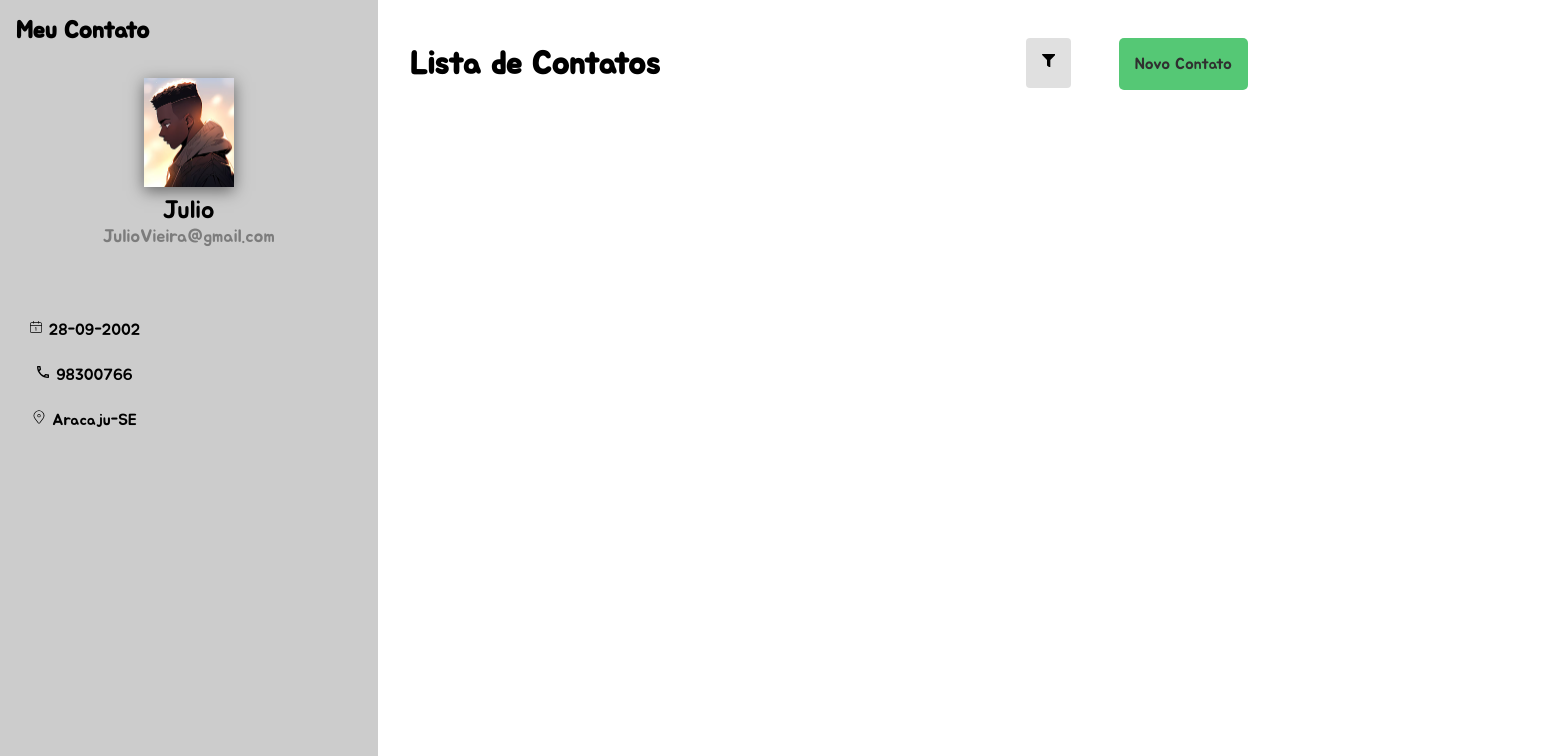
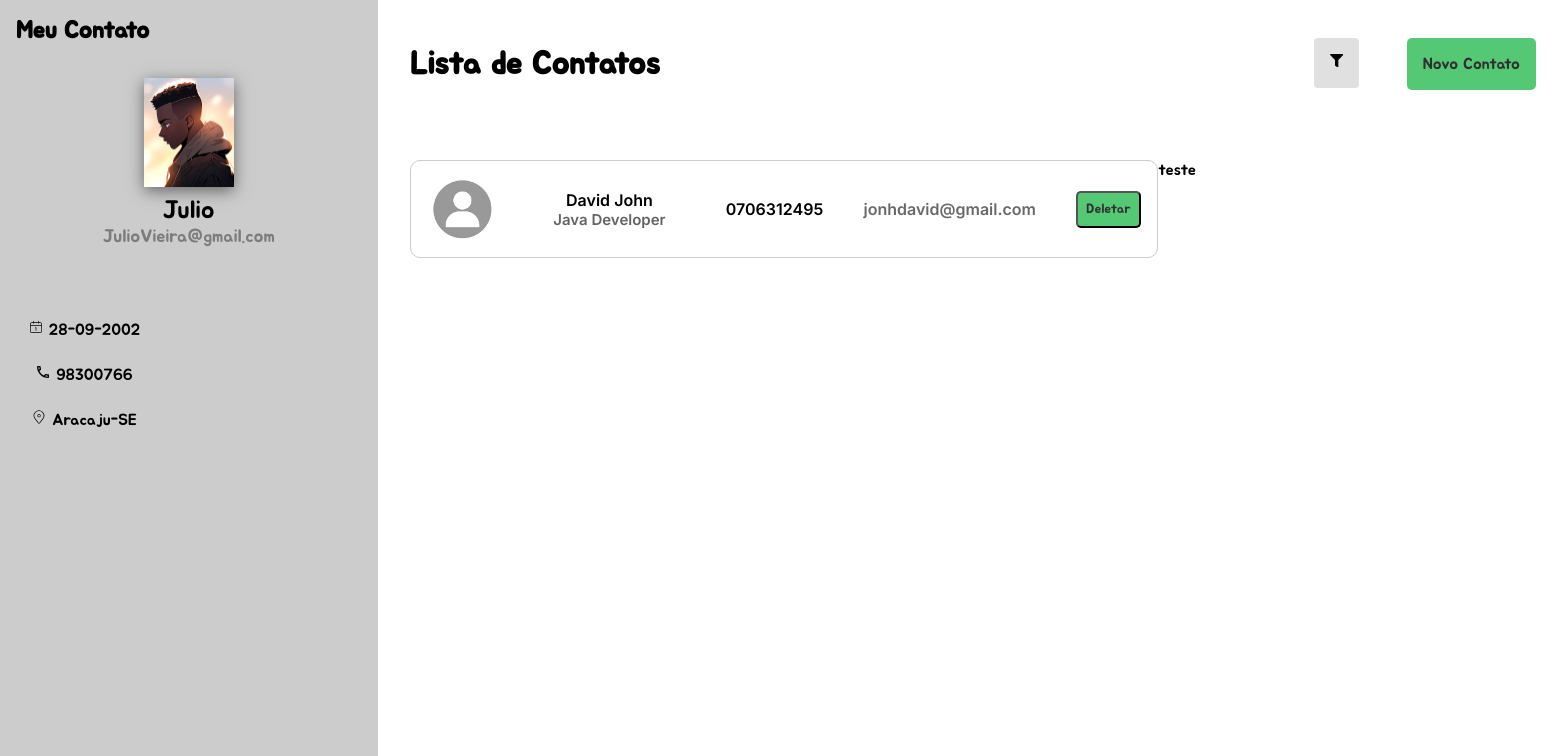
Before and after one commit to JulioVieiraP/Minha-lista-de-contatos, a React (Vite) app: page / in a window 1280 px wide. Shown: the top 756 px of the page, 1568 px wide, since content can reach past the window. Built offline with nearby package versions, Linux system fonts and the light colour scheme; the HTML template or start-up script is replaced by a standard one.

Commit message:
Criando o style para lista de contatos

```diff
--- a/index.html
+++ b/index.html
@@ -6,7 +6,7 @@
     <meta name="viewport" content="width=device-width, initial-scale=1.0" />
     <link rel="preconnect" href="https://fonts.googleapis.com">
     <link rel="preconnect" href="https://fonts.gstatic.com" crossorigin>
-    <link href="https://fonts.googleapis.com/css2?family=Jua&family=Roboto&family=Roboto+Mono:ital,wght@0,100..700;1,100..700&display=swap" rel="stylesheet">
+    <link href="https://fonts.googleapis.com/css2?family=Inter:wght@600&family=Jua&family=Roboto&family=Roboto+Mono:ital,wght@0,100..700;1,100..700&display=swap" rel="stylesheet">
     <title>Lista de contatos</title>
   </head>
   <body>
--- a/src/Pages/Home/index.tsx
+++ b/src/Pages/Home/index.tsx
@@ -1,13 +1,11 @@
-import Header from "../../components/Header"
-import Perfil from "../../components/Perfil"
+import HomeContainer from "../../containers/HomeContainer";
 
 const Home = () => {
   return (
     <>
-      <Perfil />
-      <Header />
+      <HomeContainer />
     </>
-  )
-}
+  );
+};
 
-export default Home
+export default Home;
--- a/src/components/Header/index.tsx
+++ b/src/components/Header/index.tsx
@@ -1,5 +1,6 @@
 import * as S from './styles'
 import FiltroDropdpwn from "../FiltroDropdown"
+import { ButtonLink } from '../../styles'
 
 const Header = () => {
   return (
@@ -8,7 +9,7 @@ const Header = () => {
         <h1>Lista de Contatos</h1>
         <S.Div>
           <FiltroDropdpwn />
-          <S.Button to='/NovoContato'>Novo Contato</S.Button>
+          <ButtonLink to='/NovoContato'>Novo Contato</ButtonLink>
         </S.Div>
       </S.Header>
     </>
--- a/src/components/Header/styles.ts
+++ b/src/components/Header/styles.ts
@@ -1,4 +1,3 @@
-import { Link } from "react-router-dom";
 import styled from "styled-components";
 
 export const Header = styled.header`
@@ -13,17 +12,3 @@ export const Header = styled.header`
 export const Div = styled.div`
   display: flex;
 `
-
-export const Button = styled(Link)`
-  background-color: #55C875;
-  color: #303030;
-  border-radius: 5px;
-  padding: 16px;
-  display: flex;
-  align-items: center;
-  text-align: center;
-
-  &:hover{
-    opacity: .7;
-  }
-`
--- /dev/null
+++ b/src/components/ListaDeContatos/index.tsx
@@ -0,0 +1,33 @@
+import { Button } from "../../styles"
+import * as S from "./styles"
+
+import Icon from "../../assets/Foto_Perfil2.png"
+
+const ListaDeContatos = () => {
+  return(
+    <>
+      <S.ContactContainer>
+        <ul>
+          <S.ContactItem>
+            <S.ContactDetails>
+              <S.ContactImage src={Icon} alt="test" />
+              <div>
+                <S.P>David John</S.P>
+                <S.Descricao>Java Developer</S.Descricao>
+              </div>
+              <S.P>0706312495</S.P>
+              <S.Gmail>jonhdavid@gmail.com</S.Gmail>
+              <Button>Deletar</Button>
+            </S.ContactDetails>
+          </S.ContactItem>
+        </ul>
+
+        <div>
+          <p>teste</p>
+        </div>
+      </S.ContactContainer>
+    </>
+  )
+}
+
+export default ListaDeContatos
--- /dev/null
+++ b/src/components/ListaDeContatos/styles.ts
@@ -0,0 +1,51 @@
+import styled from "styled-components";
+
+export const ContactDetails = styled.div`
+  font-family: "Inter", sans-serif;
+  display: flex;
+  justify-content: space-between;
+  align-items: center;
+  text-align: center;
+
+  div {
+    margin-right: 20px;
+    font-family: "Inter", sans-serif;
+  }
+`;
+
+export const ContactContainer = styled.div`
+  display: grid;
+  grid-template-columns: 748px 378px;
+  justify-content: space-between;
+  align-items: flex-start;
+  padding: 32px;
+  height: 80vh;
+  overflow-y: scroll;
+`;
+
+export const ContactItem = styled.li`
+  align-items: center;
+  margin-bottom: 22px;
+  border-radius: 10px;
+  border: 1px solid #ccc;
+  padding: 16px;
+`;
+
+export const ContactImage = styled.img`
+  width: 70px;
+  border-radius: 8px;
+  margin-right: 16px;
+`;
+
+export const P = styled.p`
+  font-family: "Inter", sans-serif;
+`;
+
+export const Descricao = styled(P)`
+  color: #636363;
+  font-size: 15px;
+`;
+
+export const Gmail = styled(P)`
+  color: #696969;
+`;
--- /dev/null
+++ b/src/containers/HomeContainer/index.tsx
@@ -0,0 +1,17 @@
+import Header from "../../components/Header"
+import ListaDeContatos from "../../components/ListaDeContatos"
+import Perfil from "../../components/Perfil"
+
+const HomeContainer = () => {
+  return(
+    <>
+      <Perfil />
+      <main>
+        <Header />
+        <ListaDeContatos />
+      </main>
+    </>
+  )
+}
+
+export default HomeContainer
--- a/src/styles/index.ts
+++ b/src/styles/index.ts
@@ -1,4 +1,10 @@
+import { Link } from "react-router-dom";
 import styled, { createGlobalStyle } from "styled-components";
+
+type Props = {
+  Navegar?: string | number
+  cor?: string | number
+}
 
 const EstiloGlobal = createGlobalStyle`
   *{
@@ -15,5 +21,28 @@ export const Container = styled.div`
   display: grid;
   grid-template-columns: 378px auto;
 `
+export const ButtonLink = styled(Link)<Props>`
+  background-color: ${props => (props.Navegar ? "#ccc" : "#55C875")};
+  color: #303030;
+  border-radius: 5px;
+  padding: 16px;
+  display: flex;
+  align-items: center;
+  text-align: center;
 
+  &:hover {
+    opacity: 0.7;
+  }
+`;
+
+export const Button = styled.button<Props>`
+  background-color: ${props => (props.cor ? "#ccc" : "#55C875")};
+  border-radius: 5px;
+  color: #303030;
+  padding: 8px;
+
+  &:hover {
+    opacity: 0.5;
+  }
+`
 export default EstiloGlobal
```
Also changed, not shown: src/assets/Foto_Perfil2.png (added).
